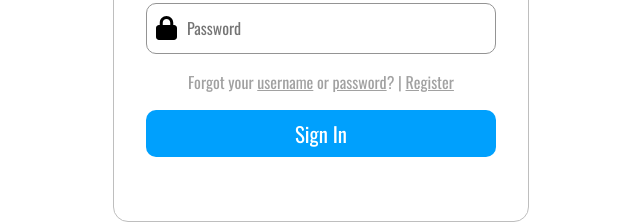
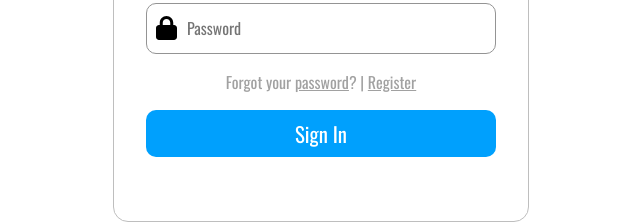
Before and after one commit to Kiho2735/vue-blog, a Vue app: page /login in a window 1280 px wide. Shown: the part 424-648 px from the top of the page, without its empty margins (319-959 px from the left). Built offline with nearby package versions, Linux system fonts and the light colour scheme.

Commit message:
Small change

```diff
--- a/src/pages/auth/UserAuth.vue
+++ b/src/pages/auth/UserAuth.vue
@@ -60,7 +60,7 @@
           </p>
         </div>
         <p class="form-wrapper__login-register">
-          Forgot your <router-link to="#">username</router-link> or
+          Forgot your
           <router-link :to="{ name: 'Reset Password' }">password</router-link>?
           |
           <router-link :to="{ name: 'Register' }">Register</router-link>
```
